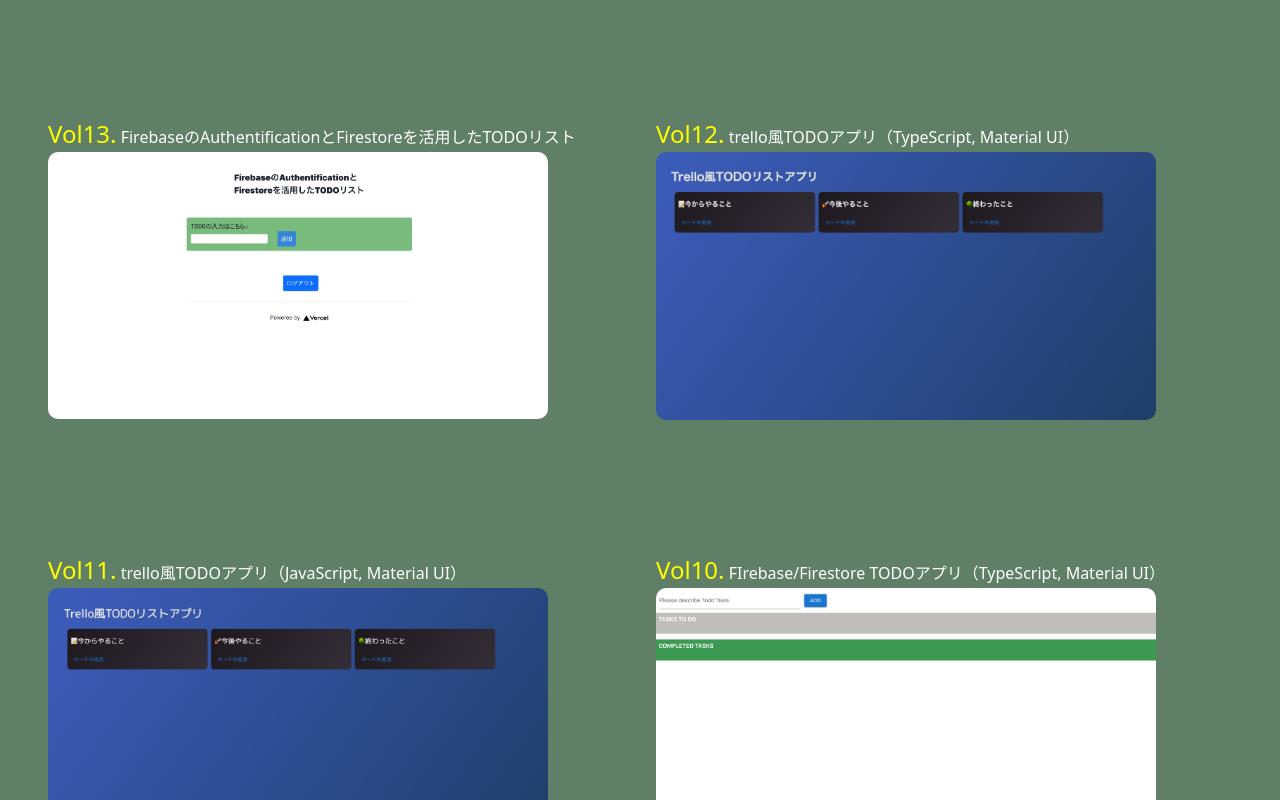
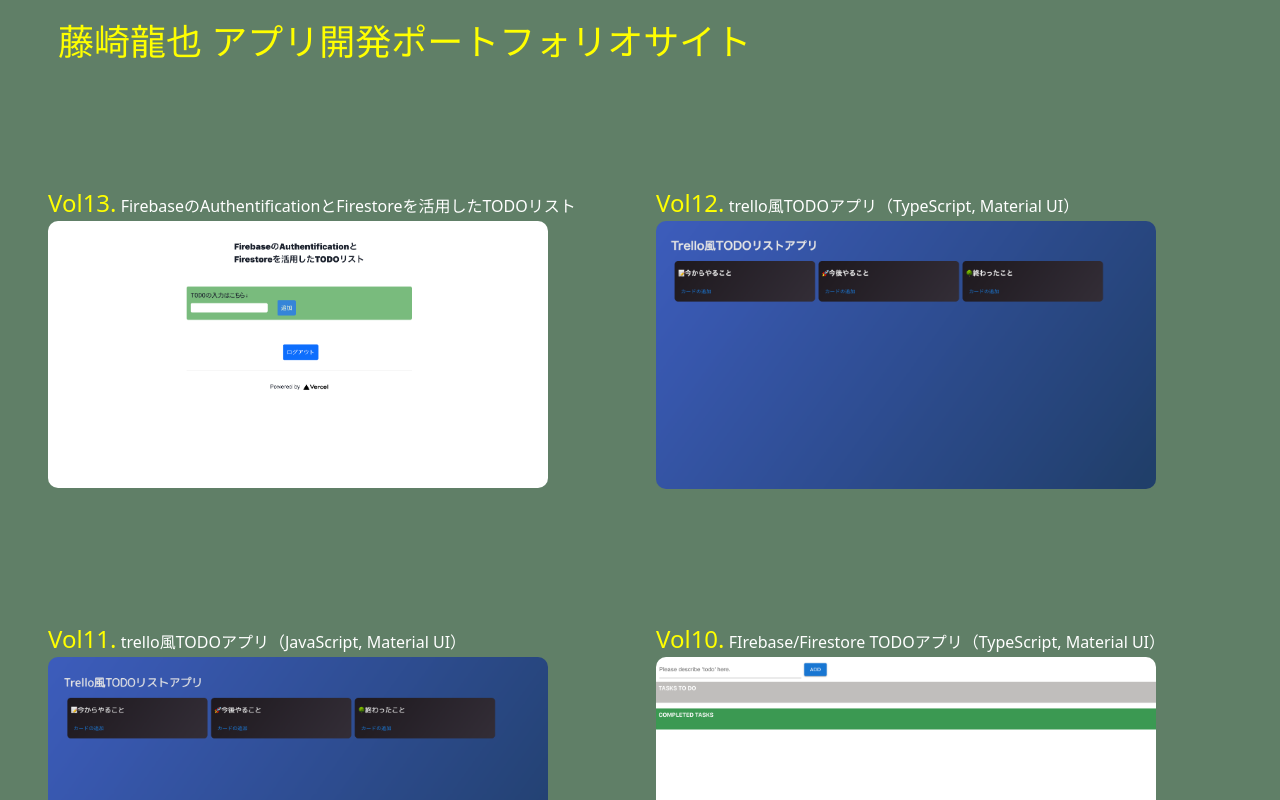
Before and after one commit to Ryuya-Fujisaki/portfolio, a Next.js app: page / in a window 1280 px wide. Shown: the top 800 px of the page. Built offline with nearby package versions, Linux system fonts and the light colour scheme.

Commit message:
added portfolio title by <h1>

```diff
--- a/src/pages/index.tsx
+++ b/src/pages/index.tsx
@@ -10,6 +10,7 @@ export default function Home() {
       className=
       "flex flex-wrap mx-8 my-30"
     >
+      <h1 style={{ margin: '15px 0 0 26px', fontSize: '36px', color: 'yellow', }}>藤崎龍也 アプリ開発ポートフォリオサイト</h1>
       {/* flex-col→flex-wrap */}
       <div id='app' className='w-1/2 p-4' >
         {/* className='w-1/2 p-4'を追加 */}
```
